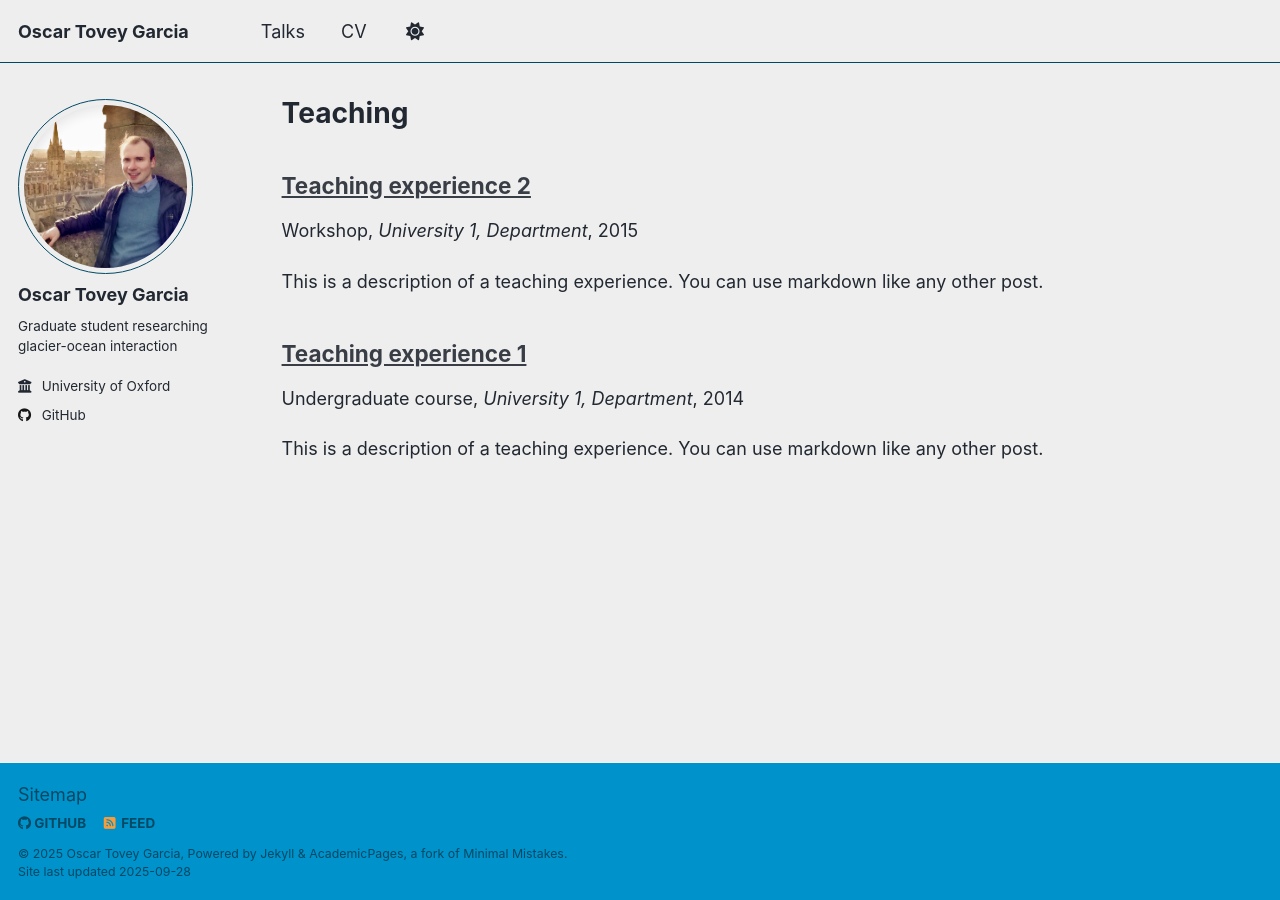
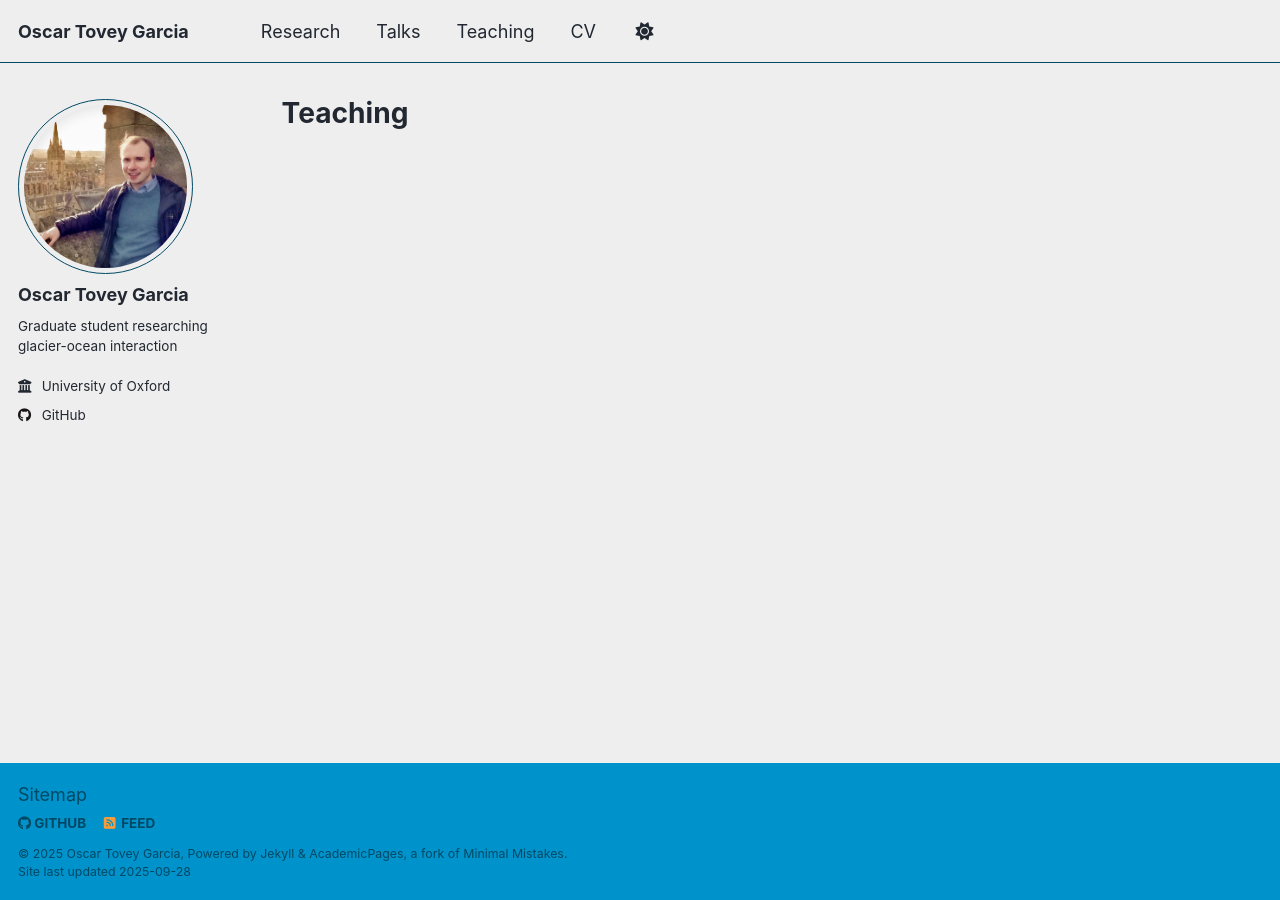
Before and after one commit to oscarjtg/oscarjtg.github.io, a Jekyll site: the page built from _pages/teaching.html, in a window 1280 px wide. Built offline with Jekyll 4.4.1, drawn with Linux system fonts in a browser that asks for light colours; a script that is not in the unit is left out.

Commit message:
teaching and research

```diff
--- a/_config.yml
+++ b/_config.yml
@@ -242,7 +242,7 @@
       author_profile: true
       read_time: true
       comments: true
-      share: true
+      share: false # if true, shows social media sharing buttons beneath page
       related: true
   # _pages
   - scope:
@@ -258,7 +258,7 @@
     values:
       layout: single
       author_profile: true
-      share: true
+      share: false # if true, shows social media sharing buttons beneath page
       comments: true
   # _publications
   - scope:
@@ -267,7 +267,7 @@
     values:
       layout: single
       author_profile: true
-      share: true
+      share: false # if true, shows social media sharing buttons beneath page
       comments: true
   # _portfolio
   - scope:
@@ -276,7 +276,7 @@
     values:
       layout: single
       author_profile: true
-      share: true
+      share: false # if true, shows social media sharing buttons beneath page
       comment: true
   # _talks
   - scope:
@@ -285,7 +285,7 @@
     values:
       layout: talk
       author_profile: true
-      share: true
+      share: false # if true, shows social media sharing buttons beneath page
 
 
 # Sass/SCSS
--- a/_teaching/2014-spring-teaching-1.md
+++ /dev/null
@@ -1,20 +0,0 @@
----
-title: "Teaching experience 1"
-collection: teaching
-type: "Undergraduate course"
-permalink: /teaching/2014-spring-teaching-1
-venue: "University 1, Department"
-date: 2014-01-01
-location: "City, Country"
----
-
-This is a description of a teaching experience. You can use markdown like any other post.
-
-Heading 1
-======
-
-Heading 2
-======
-
-Heading 3
-======
--- a/_teaching/2015-spring-teaching-2.md
+++ /dev/null
@@ -1,20 +0,0 @@
----
-title: "Teaching experience 2"
-collection: teaching
-type: "Workshop"
-permalink: /teaching/2015-spring-teaching-1
-venue: "University 1, Department"
-date: 2015-01-01
-location: "City, Country"
----
-
-This is a description of a teaching experience. You can use markdown like any other post.
-
-Heading 1
-======
-
-Heading 2
-======
-
-Heading 3
-======
```
Also changed, not shown: _data/navigation.yml (+8 -7 lines), _pages/about.md (+0 -4 lines), _research/research.md (+3 -1 lines), _talks/2024-igsbb-2024.md (+1 -1 lines).
